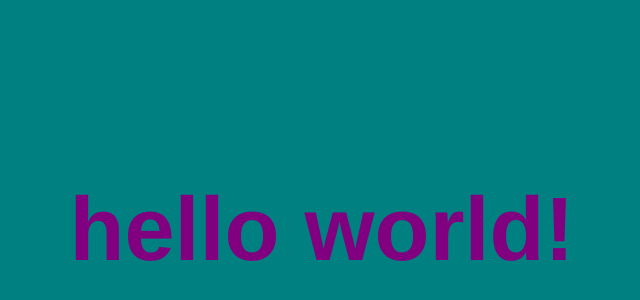
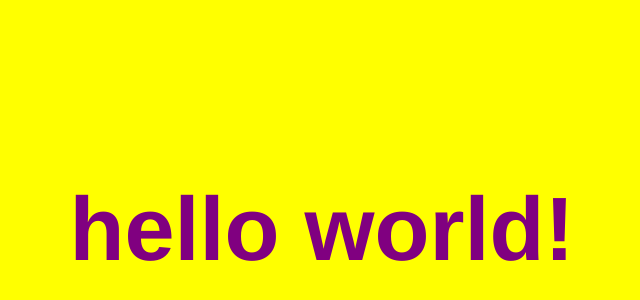
Before and after one commit to deepblueIBM100/hello-there, a plain HTML site: page index.html in a window 1280 px wide. Shown: the part 142-442 px from the top of the page, without its empty margins (318-958 px from the left). Drawn offline with Linux system fonts and the light colour scheme.

Commit message:
Changed background from teal to yellow.

```diff
--- a/index.html
+++ b/index.html
@@ -12,7 +12,7 @@
   <style>
 
       html {
-        background-color: teal;
+        background-color: yellow;
       }
 
       h1 {
```
